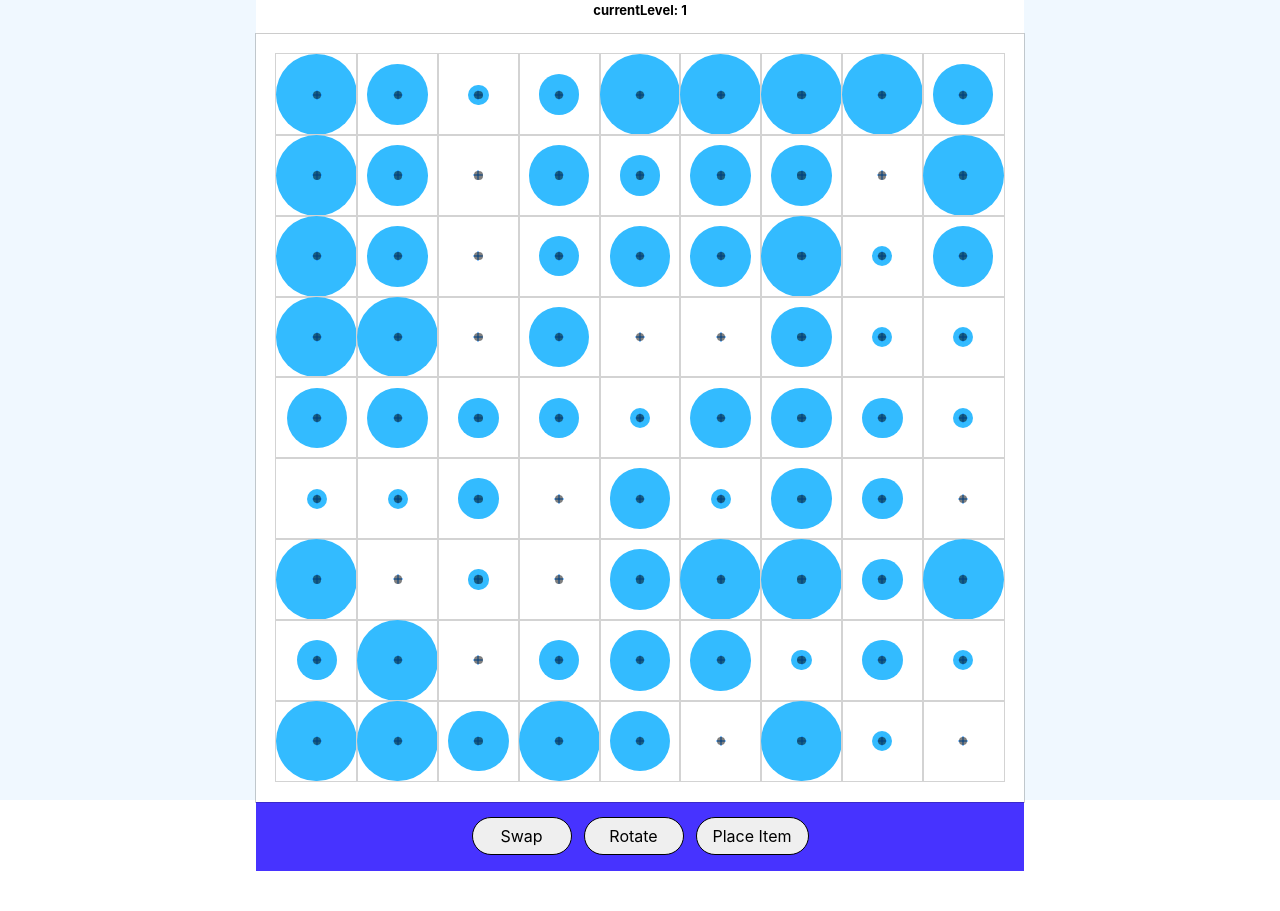
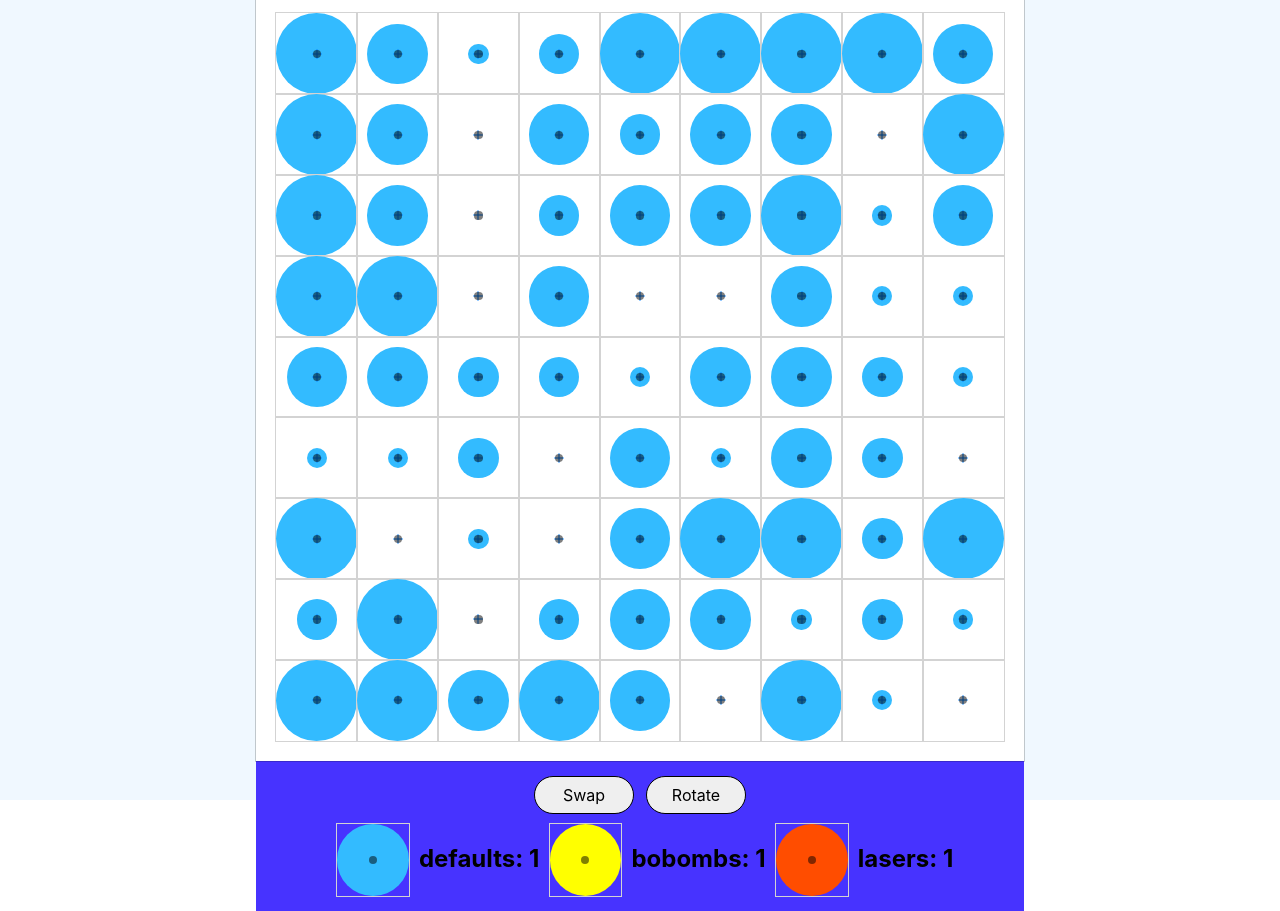
Before and after one commit to FaridSakhyzad/ig, a React (Create React App) app: page / in a window 1280 px wide. Before the commit the page ends 871 px from the top, so only its background shows below. Built offline with nearby package versions, Linux system fonts and the light colour scheme.

Commit message:
Ammo & Powerups | WIP

```diff
--- a/src/components/Playground/index.jsx
+++ b/src/components/Playground/index.jsx
@@ -1,5 +1,5 @@
 import React, { useState } from 'react';
-import { useDispatch } from 'react-redux';
+import {useDispatch, useSelector} from 'react-redux';
 import { number } from 'prop-types';
 import Projectile from '../Projectile';
 import Unit from '../Unit';
@@ -10,13 +10,18 @@ import { MULTISELECT_MODE, GAMEPLAY_MODE, SELECT_MODE, PlACING_MODE } from '../.
 import { generateBobomb, generateDefault, generateLaser } from '../../maps/map_9x9_0';
 import { setCurrentScreen } from '../../redux/ui/actions';
 import { SCREEN_MODES, START_MOVES } from '../../config/config';
+import { setSwaps, setRotates, setAmmo } from '../../redux/user/actions';
 
 const MAX_MULTISELECT = 2;
 
 const Playground = ({ projectileExplosionDuration, projectileMoveStep }) => {
   const dispatch = useDispatch();
 
+  const { bobombs, defaults, lasers, swaps, rotates } = useSelector(({ user }) => user);
+
   const [ userInputMode, setUserInputMode ] = useState(GAMEPLAY_MODE);
+  const [ afterInputAction, setAfterInputAction ] = useState(null);
+
   const [ unitPlacementType, setUnitPlacementType ] = useState('');
 
   const [ currentLevel, setCurrentLevel ] = useState(0);
@@ -218,11 +223,21 @@ const Playground = ({ projectileExplosionDuration, projectileMoveStep }) => {
       return;
     }
 
+    if (userInputMode === GAMEPLAY_MODE) {
+      makePlayerMove(e, unitId, unitIndex);
+    }
+
     if (userInputMode === PlACING_MODE) {
       const generators = {
         'default': generateDefault,
         'bobomb': generateBobomb,
         'laser': generateLaser,
+      }
+
+      const callbacks = {
+        'default': () => dispatch(setAmmo({ defaults: defaults - 1 })),
+        'bobomb': () => dispatch(setAmmo({ bobombs: bobombs - 1 })),
+        'laser': () => dispatch(setAmmo({ lasers: lasers - 1 })),
       }
 
       const newUnit = generators[unitPlacementType]();
@@ -232,10 +247,10 @@ const Playground = ({ projectileExplosionDuration, projectileMoveStep }) => {
       newUnits[unitIndex] = newUnit;
 
       setUnits(newUnits);
-    }
 
-    if (userInputMode === GAMEPLAY_MODE) {
-      makePlayerMove(e, unitId, unitIndex);
+      callbacks[unitPlacementType]();
+
+      setUserInputMode(GAMEPLAY_MODE);
     }
 
     if (userInputMode === SELECT_MODE) {
@@ -243,6 +258,7 @@ const Playground = ({ projectileExplosionDuration, projectileMoveStep }) => {
     }
 
     if (userInputMode === MULTISELECT_MODE) {
+      /*
       const selectedIndex = selectedUnits.findIndex(unit => unit.unitId === unitId)
 
       if (selectedIndex >= 0) {
@@ -254,8 +270,14 @@ const Playground = ({ projectileExplosionDuration, projectileMoveStep }) => {
 
         selectedUnits.push({ unitId, unitIndex })
       }
+      */
 
+      selectedUnits.push({ unitId, unitIndex });
       setSelectedUnits([ ...selectedUnits ]);
+
+      if (selectedUnits.length >= MAX_MULTISELECT && afterInputAction === 'swap') {
+        performSwap();
+      }
 
       const { fieldTop, fieldLeft } = fieldInfo;
       const unitsMap = generateUnitsMap(fieldTop, fieldLeft);
@@ -344,16 +366,31 @@ const Playground = ({ projectileExplosionDuration, projectileMoveStep }) => {
     detectGameOutcome();
   }
 
-  const onModeChange = (mode) => {
+  const onModeChange = (mode, meta) => {
+    setAfterInputAction(meta.callback);
     setUserInputMode(mode);
   }
 
   const onConfirm = (action) => {
-    if (!action) {
+    if (!action || !action.type) {
       return;
     }
 
-    if (action === 'swap') {
+    console.log('onConfirm', action);
+
+    if (action.type === 'swap' && selectedUnits.length === 2) {
+      performSwap();
+    }
+
+    if (action.type === 'rotate') {
+      dispatch(setRotates(rotates - 1));
+    }
+
+    setUserInputMode(GAMEPLAY_MODE);
+    setSelectedUnits([]);
+  }
+
+  const performSwap = () => {
     const newUnits = [ ...units ];
 
     const { unitIndex: unit0Index } = selectedUnits[0];
@@ -365,11 +402,13 @@ const Playground = ({ projectileExplosionDuration, projectileMoveStep }) => {
     newUnits[unit1Index] = unit0;
 
     setUnits(newUnits);
+
+    dispatch(setSwaps(swaps - 1));
   }
 
-    setUserInputMode(GAMEPLAY_MODE);
+  const onCancel = () => {
     setSelectedUnits([]);
-  }
+  };
 
   const rotateSelectedUnit = (direction) => {
     const { unitIndex } = selectedUnits[0];
@@ -413,6 +452,8 @@ const Playground = ({ projectileExplosionDuration, projectileMoveStep }) => {
     setCurrentLevel(nextLevel);
     setMap(mapSet()[nextLevel]);
     setUnits(mapSet()[nextLevel].units);
+
+    setMoves(START_MOVES);
 
     setWinScreenVisible(false);
   }
@@ -523,6 +564,7 @@ const Playground = ({ projectileExplosionDuration, projectileMoveStep }) => {
         onModeChange={onModeChange}
         onRotate={rotateSelectedUnit}
         onPlacementTypeChange={placementTypeChange}
+        onCancel={onCancel}
         onConfirm={onConfirm}
       />
     </>
--- a/src/components/Unit/Unit.scss
+++ b/src/components/Unit/Unit.scss
@@ -15,6 +15,10 @@
 
 .unit--selected {
   outline-color: black;
+}
+
+.unit--disabled {
+  opacity: 0.5;
 }
 
 .unit-pivot {
--- a/src/components/Unit/index.jsx
+++ b/src/components/Unit/index.jsx
@@ -1,13 +1,13 @@
-import React, {useState} from 'react';
+import React, { useState } from 'react';
 import PropTypes from 'prop-types';
 import classnames from 'classnames';
 import './Unit.scss';
 import { UNIT_EXPLOSION_DURATION } from '../../config/config';
 
-const Unit = ({ id, type, isSelected, turrets, value, angle, maxValue, idx, onClickHandler, exploding }) => {
+const Unit = ({ id, type, isSelected, isDisabled, turrets, value, angle, maxValue, idx, onClickHandler, exploding }) => {
   return (
     <div
-      className={`unit ${type} ${isSelected ? 'unit--selected' : ''}`}
+      className={classnames('unit', type, { 'unit--selected': isSelected, 'unit--disabled': isDisabled })}
       id={id}
       data-index={idx}
       onClick={(e) => onClickHandler(e, id, idx)}
@@ -41,6 +41,7 @@ const Unit = ({ id, type, isSelected, turrets, value, angle, maxValue, idx, onCl
 Unit.propTypes = {
   id: PropTypes.string,
   isSelected: PropTypes.bool,
+  isDisabled: PropTypes.bool,
   type: PropTypes.string,
   value: PropTypes.number,
   angle: PropTypes.number,
@@ -51,4 +52,9 @@ Unit.propTypes = {
   idx: PropTypes.number
 };
 
+Unit.defaultProps = {
+  isSelected: false,
+  isDisabled: false,
+}
+
 export default Unit;
--- a/src/components/UserMenu/index.jsx
+++ b/src/components/UserMenu/index.jsx
@@ -1,44 +1,72 @@
-import React, {useState} from 'react';
+import React, { useState } from 'react';
 import PropTypes from 'prop-types';
 import { GAMEPLAY_MODE, MULTISELECT_MODE, PlACING_MODE, SELECT_MODE } from '../../constants/constants';
 import Unit from '../Unit';
 import './UserMenu.scss';
+import { useSelector } from "react-redux";
+import {rotate} from "../../utils";
 
-const UserMenu = ({ userInputMode, onModeChange, onRotate, onConfirm, onPlacementTypeChange }) => {
-  const [ onConfirmAction, setOnConfirmAction ] = useState(null)
+const UserMenu = ({ userInputMode, onModeChange, onRotate, onConfirm, onCancel, onPlacementTypeChange }) => {
+  const { bobombs, defaults, lasers, swaps, rotates } = useSelector(state => state.user);
+
+  const [ onConfirmAction, setOnConfirmAction ] = useState(null);
+
+  const [ placementUnitType, setPlacementUnitType ] = useState(null)
   const handleModeChange = (mode, action) => {
-    onModeChange(mode);
+    onModeChange(mode, { callback: action });
     setOnConfirmAction(action);
   }
 
   const handleCancelClick = () => {
+    onCancel();
     onModeChange(GAMEPLAY_MODE);
   }
 
   const handlePlacementModeChange = (unitType) => {
+    if (unitType === 'default' && defaults < 1) {
+      return;
+    }
+
+    if (unitType === 'bobomb' && bobombs < 1) {
+      return;
+    }
+
+    if (unitType === 'laser' && lasers < 1) {
+      return;
+    }
+
+    handleModeChange(PlACING_MODE, 'placing');
     onPlacementTypeChange(unitType);
+    setPlacementUnitType(unitType);
     setOnConfirmAction('place');
   }
 
   return (
     <div className="userMenu">
       <div className="userMenu-row">
-        <button onClick={() => handleModeChange(MULTISELECT_MODE, 'swap')} className="button userMenu-button">Swap</button>
-        <button onClick={() => handleModeChange(SELECT_MODE, 'rotate')} className="button userMenu-button">Rotate</button>
-        <button onClick={() => handleModeChange(PlACING_MODE, 'placing')} className="button userMenu-button">Place Item</button>
+        <button disabled={swaps < 1} onClick={() => handleModeChange(MULTISELECT_MODE, 'swap')} className="button userMenu-button">Swap</button>
+        <button disabled={rotates < 1} onClick={() => handleModeChange(SELECT_MODE, 'rotate')} className="button userMenu-button">Rotate</button>
       </div>
+
       {userInputMode === SELECT_MODE && (
+        <>
           <div className="userMenu-row">
             <button onClick={() => onRotate('ccv')} className="button userMenu-button">&lt;-</button>
             <button onClick={() => onRotate('cv')} className="button userMenu-button">-&gt;</button>
           </div>
+          <div className="userMenu-row">
+            <button onClick={handleCancelClick} className="button userMenu-button">Cancel</button>
+            <button onClick={() => onConfirm({ type: onConfirmAction })} className="button userMenu-button">Ok</button>
+          </div>
+        </>
       )}
-      {userInputMode === PlACING_MODE && (
+
       <div className="userMenu-row">
         <div className="userMenu-unitsBox">
           <Unit
               key="default"
-              isSelected={false}
+              isSelected={placementUnitType === 'default'}
+              isDisabled={defaults < 1}
               id="1"
               type="default"
               angle={0}
@@ -49,9 +77,12 @@ const UserMenu = ({ userInputMode, onModeChange, onRotate, onConfirm, onPlacemen
               exploding={false}
               idx={0}
           />
+          <h2>defaults: {defaults}</h2>
+
           <Unit
               key="bobomb"
-              isSelected={false}
+              isSelected={placementUnitType === 'bobomb'}
+              isDisabled={bobombs < 1}
               id="2"
               type="bobomb"
               angle={0}
@@ -62,9 +93,12 @@ const UserMenu = ({ userInputMode, onModeChange, onRotate, onConfirm, onPlacemen
               exploding={false}
               idx={0}
           />
+          <h2>bobombs: {bobombs}</h2>
+
           <Unit
               key="laser"
-              isSelected={false}
+              isSelected={placementUnitType === 'laser'}
+              isDisabled={lasers < 1}
               id="3"
               type="laser"
               angle={0}
@@ -75,15 +109,9 @@ const UserMenu = ({ userInputMode, onModeChange, onRotate, onConfirm, onPlacemen
               exploding={false}
               idx={0}
           />
+          <h2>lasers: {lasers}</h2>
         </div>
       </div>
-      )}
-      {userInputMode !== GAMEPLAY_MODE && (
-        <div className="userMenu-row">
-          <button onClick={handleCancelClick} className="button userMenu-button">Cancel</button>
-          <button onClick={() => onConfirm(onConfirmAction)} className="button userMenu-button">Ok</button>
-        </div>
-      )}
     </div>
   );
 }
@@ -92,6 +120,7 @@ UserMenu.propTypes = {
   userInputMode: PropTypes.string,
   onModeChange: PropTypes.func,
   onRotate: PropTypes.func,
+  onCancel: PropTypes.func,
   onConfirm: PropTypes.func,
   onPlacementTypeChange: PropTypes.func,
 }
--- a/src/redux/user/actions.js
+++ b/src/redux/user/actions.js
@@ -1,6 +1,16 @@
-import { GET_USER } from './constants'
+import { SET_SWAPS, SET_ROTATES, SET_AMMO } from './constants'
 
-export const getUser = (data) => ({
-  type: GET_USER,
-  payload: data
+export const setSwaps = (data) => ({
+  type: SET_SWAPS,
+  payload: data,
+});
+
+export const setRotates = (data) => ({
+  type: SET_ROTATES,
+  payload: data,
+});
+
+export const setAmmo = (data) => ({
+  type: SET_AMMO,
+  payload: data,
 })
--- a/src/redux/user/constants.js
+++ b/src/redux/user/constants.js
@@ -1 +1,5 @@
-export const GET_USER = 'GET_USER';
+export const SET_SWAPS = 'SET_SWAPS';
+
+export const SET_ROTATES = 'SET_ROTATES';
+
+export const SET_AMMO = 'SET_AMMO';
```
Also changed, not shown: src/redux/user/reducer.js (+23 -9 lines). Lines whose indentation alone changed are shown as unchanged.
